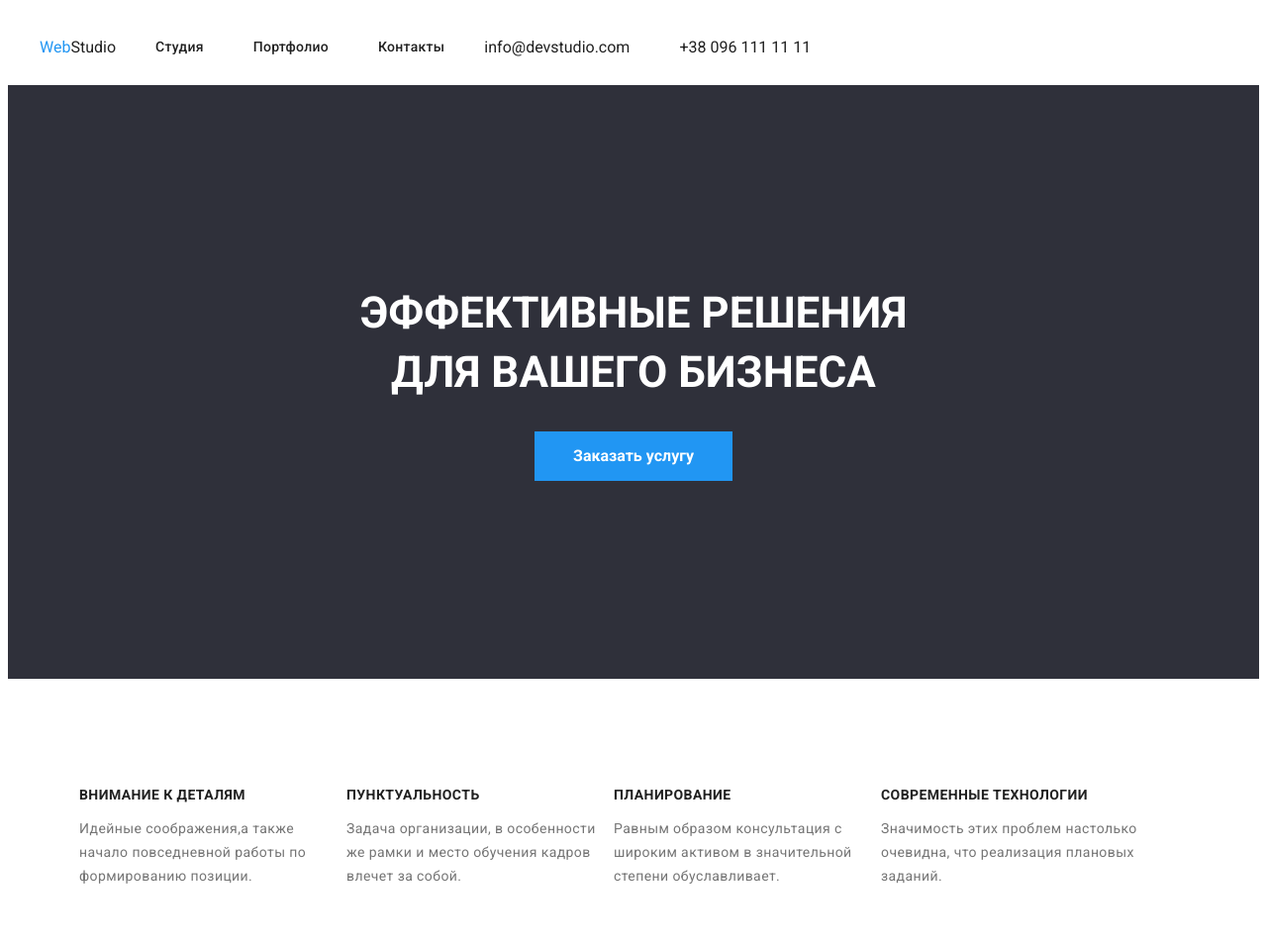
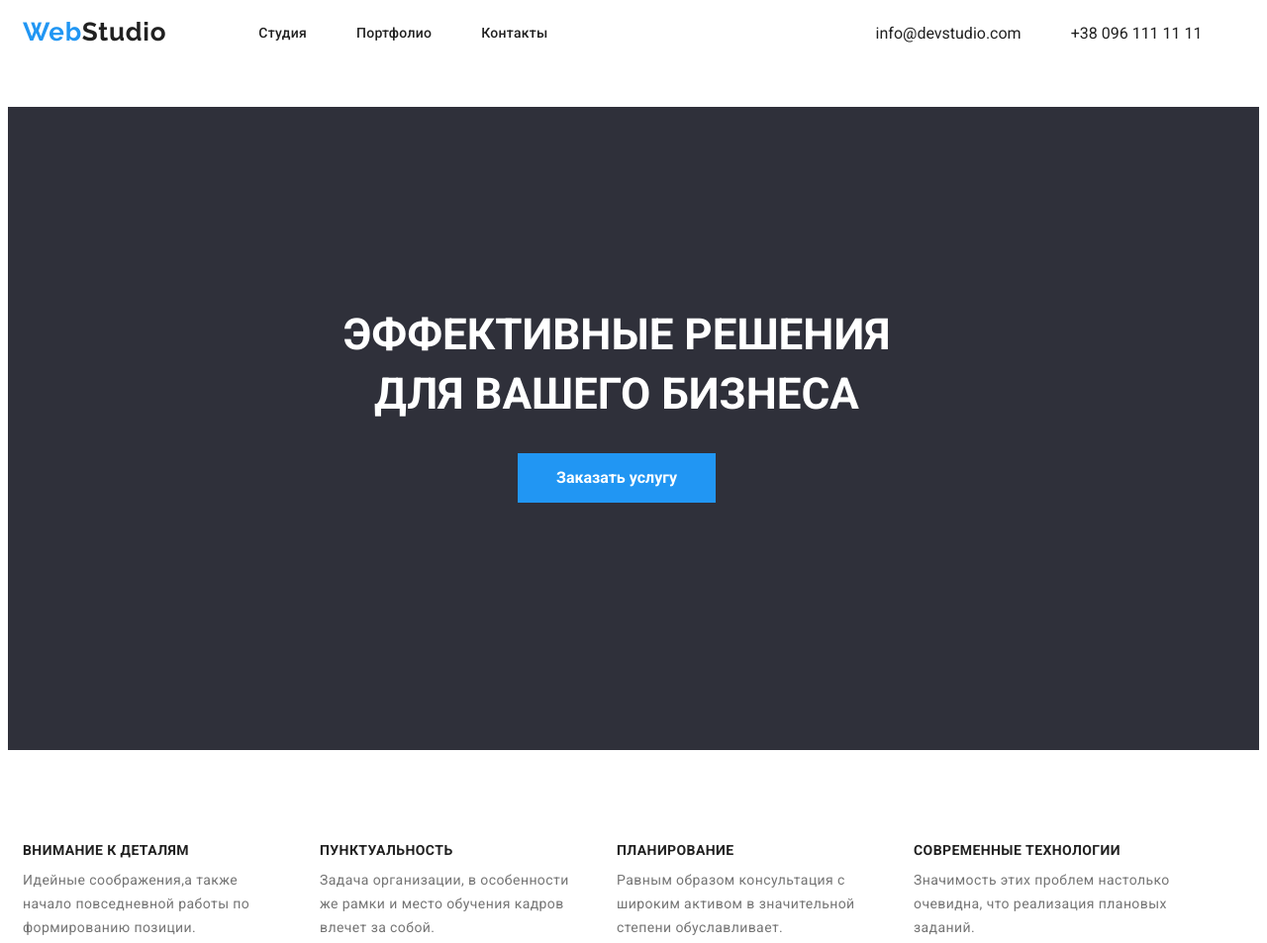
Before and after one commit to Millenium3000/goit-markup-hw-03, a plain HTML site: page index.html in a window 1280 px wide. Shown: the top 953 px of the page at 99% size. Drawn offline with Linux system fonts and the light colour scheme.

Commit message:
hw  re mistakes

```diff
--- a/css/style.css
+++ b/css/style.css
@@ -8,17 +8,23 @@
   --pink: #f5f4fa;
   font-style: normal;
 }
+
 .container {
   width: 1200px;
   padding-left: 15px;
   padding-right: 15px;
-  margin-left: auto;
-  margin-right: auto;
+  margin-bottom: 50px;
+  margin-top: 0;
 }
 body {
   font-family: Roboto, sans-serif;
   /* background-color: var(--button_text); */
   font-style: normal;
+}
+ul {
+  padding-left: 0px;
+  margin-top: 0;
+  margin-bottom: 0;
 }
 /* убрал маркир список */
 
@@ -83,16 +89,17 @@ body {
 /* Логотип */
 .logo {
   color: var(--title_color);
-}
-.logo .link {
   font-family: Raleway;
   font-weight: 700;
   font-size: 26px;
   line-height: 1.19px;
   letter-spacing: 0.03em;
-  padding-bottom: 24px;
+  padding-top: 24px;
   padding-bottom: 25px;
+  margin-right: 93px;
 }
+/* .logo .link {
+  } */
 .logo .logoblue {
   color: var(--blue);
 }
@@ -155,8 +162,8 @@ body {
   line-height: 1.71;
   letter-spacing: 0.03em;
   color: var(--primary_gray);
-  margin-top: 0 px;
-  margin-bottom: 0px;
+  margin-top: 0;
+  margin-bottom: 0;
 
   /* text-align: center; */
   /* margin-bottom: 0px; */
@@ -167,7 +174,8 @@ body {
   font-size: 36px;
   line-height: 1.17;
   letter-spacing: 0.03em;
-  margin-bottom: 0px 0px 50px;
+  margin-bottom: 50px;
+  margin-top: 0;
   text-align: center;
 
   color: var(--title_color);
@@ -261,7 +269,7 @@ address {
 }
 
 .style-text {
-  margin-left: auto;
+  margin-left: 331px;
   display: flex;
 }
 .paragraf {
@@ -333,3 +341,7 @@ address {
 .list .item-working {
   width: 270px;
 }
+
+.item-working:not(:last-child) {
+  margin-right: 30px;
+}
```
